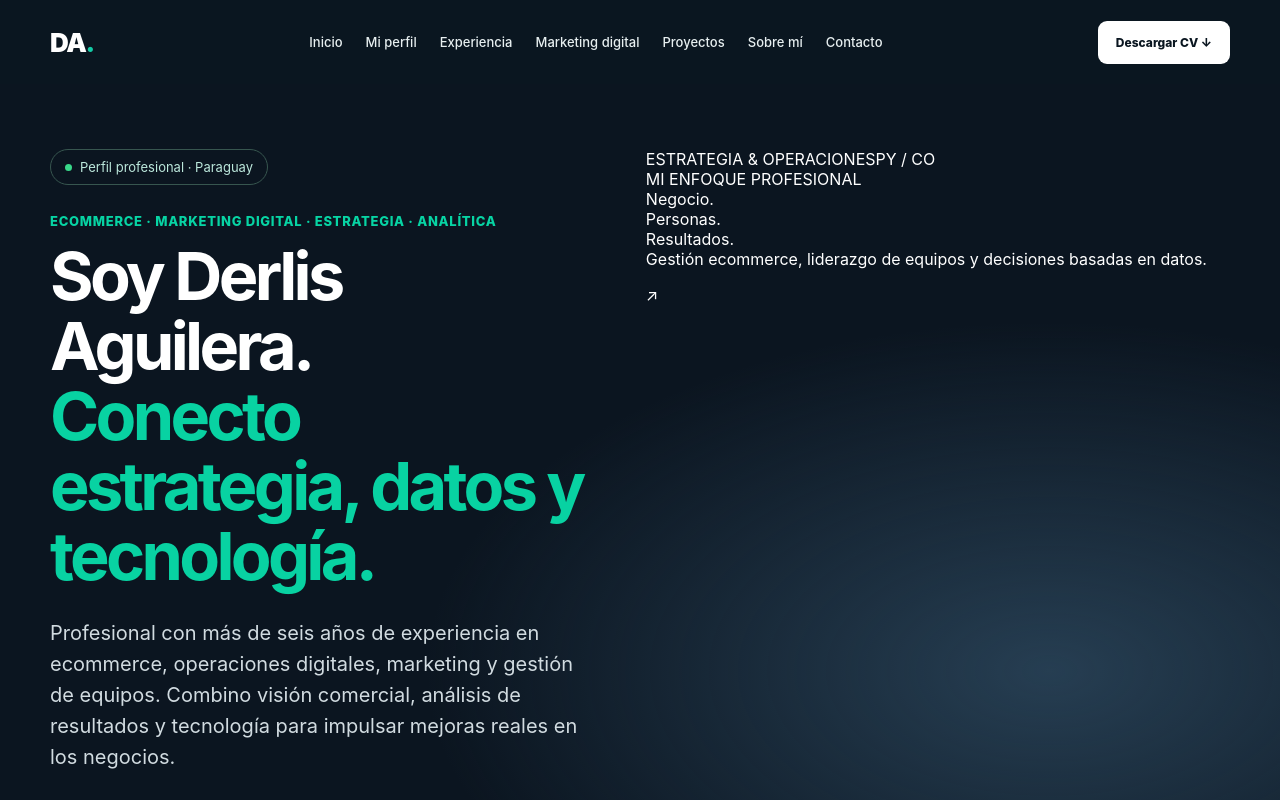
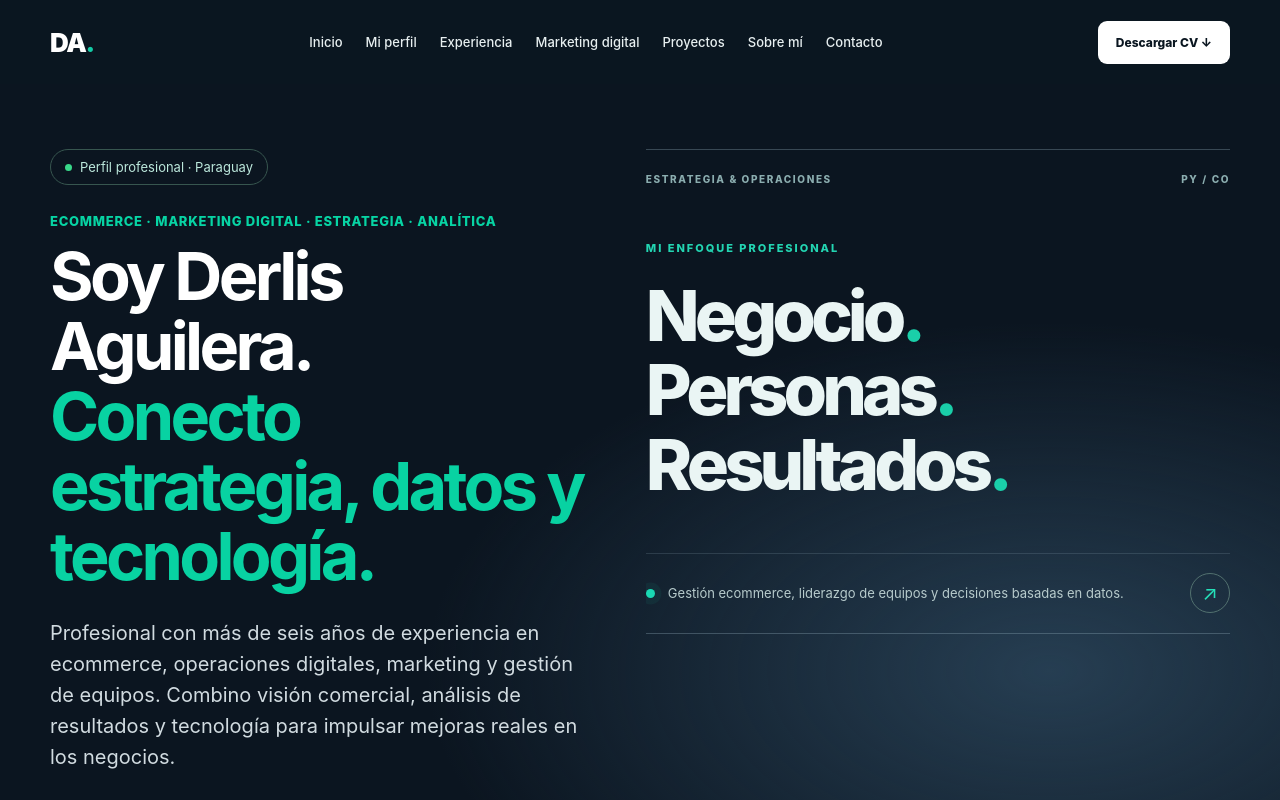
Before and after one commit to equantum-py/Derlis_Aguilera_Alarcon, a Next.js app: page / in a window 1280 px wide. Shown: the top 800 px of the page. Built offline with nearby package versions, Linux system fonts and the light colour scheme; no server answers.

Commit message:
style: animacion editorial ligera y accesible en hero

```diff
--- a/app/site-header.css
+++ b/app/site-header.css
@@ -28,3 +28,25 @@
 .rr-executive-skills small{font-size:12px;color:#b1c4c9;margin-top:3px}
 .rr-executive-link{display:flex;justify-content:space-between;margin-top:26px;padding-top:17px;border-top:1px solid rgba(255,255,255,.16);color:#26dfbc;font-size:13px;font-weight:800}
 @media(max-width:800px){.rr-executive-panel{min-height:auto;padding:25px}.rr-executive-monogram{margin-top:35px;font-size:100px}.rr-executive-name{font-size:27px}}
+
+
+/* Hero editorial en movimiento: sin paneles ni tarjetas decorativas. */
+.rr-motion-stage{position:relative;min-height:485px;display:flex;flex-direction:column;justify-content:space-between;padding:23px 0 20px;border-top:1px solid rgba(143,170,185,.34);border-bottom:1px solid rgba(143,170,185,.34);color:#eaf5f4;overflow:hidden}
+.rr-motion-topline{display:flex;justify-content:space-between;gap:15px;font-size:10px;font-weight:800;letter-spacing:.16em;color:#8badaf}
+.rr-motion-center{position:relative;margin:auto 0;padding:35px 0 30px}
+.rr-motion-overline{display:block;font-size:11px;letter-spacing:.18em;font-weight:800;color:#23d5b2;margin-bottom:24px}
+.rr-motion-word{font-size:clamp(46px,5.5vw,80px);font-weight:850;line-height:1.06;letter-spacing:-.07em;opacity:0;transform:translateY(22px);animation:rr-word-enter .75s cubic-bezier(.2,.7,.2,1) forwards}
+.rr-motion-word span{color:#1acfa9}
+.rr-motion-word-one{animation-delay:.15s}
+.rr-motion-word-two{animation-delay:.42s}
+.rr-motion-word-three{animation-delay:.69s}
+.rr-motion-bottom{display:flex;align-items:center;gap:13px;border-top:1px solid rgba(143,170,185,.2);padding-top:19px}
+.rr-motion-bottom p{margin:0;flex:1;font-size:13px;line-height:1.6;color:#b7cbcc}
+.rr-motion-bottom a{display:grid;place-items:center;width:40px;height:40px;border:1px solid #52716f;border-radius:50%;color:#25dfb8;text-decoration:none;font-size:20px;transition:background .2s,transform .2s}
+.rr-motion-bottom a:hover{background:#1b3d3c;transform:translate(2px,-2px)}
+.rr-motion-pulse{width:9px;height:9px;flex:none;border-radius:50%;background:#1ad9b3;box-shadow:0 0 0 0 rgba(26,217,179,.3);animation:rr-soft-pulse 3s ease-out infinite}
+@keyframes rr-word-enter{to{opacity:1;transform:translateY(0)}}
+@keyframes rr-soft-pulse{50%{box-shadow:0 0 0 8px rgba(26,217,179,0)}}
+@media(max-width:900px){.rr-motion-stage{min-height:400px}.rr-motion-word{font-size:clamp(48px,9vw,72px)}}
+@media(max-width:600px){.rr-motion-stage{min-height:350px;padding:18px 0}.rr-motion-center{padding:30px 0}.rr-motion-word{font-size:clamp(46px,11vw,65px)}}
+@media(prefers-reduced-motion:reduce){.rr-motion-word{opacity:1;transform:none;animation:none}.rr-motion-pulse{animation:none}}
```
